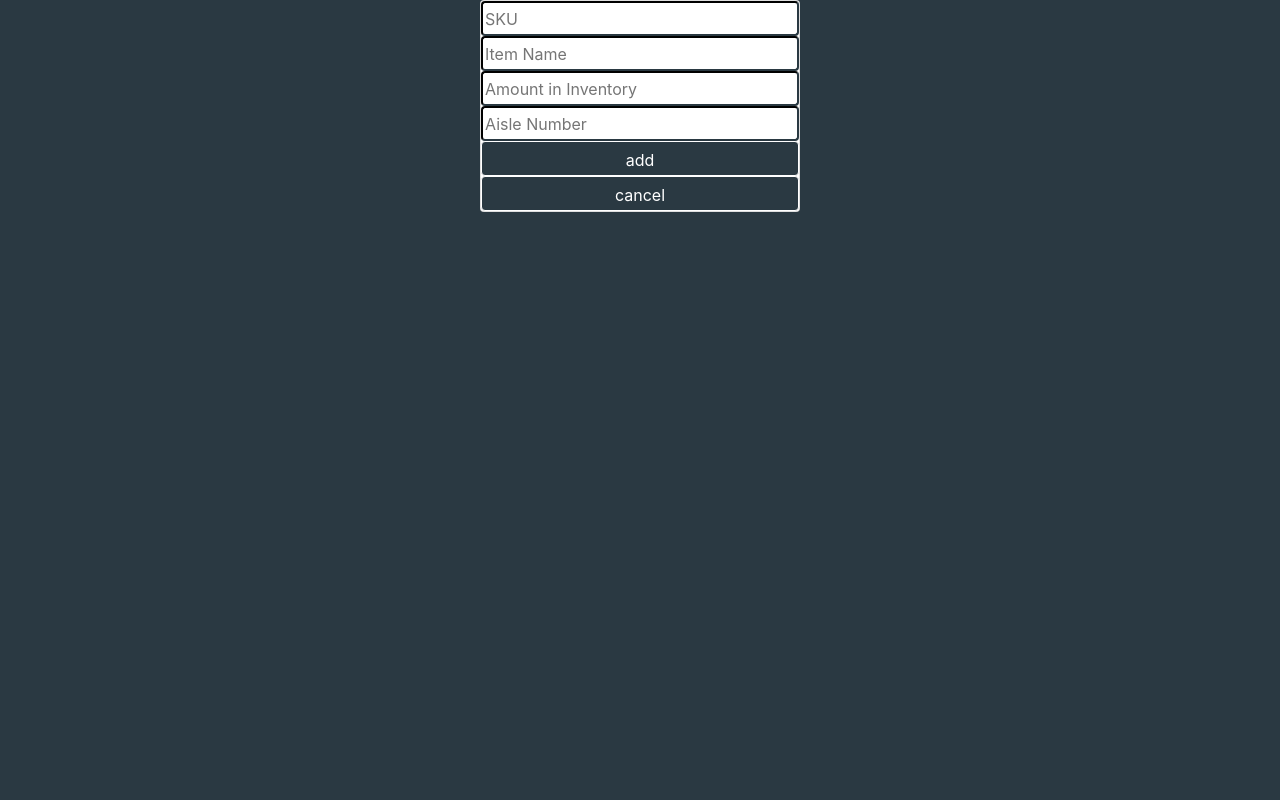
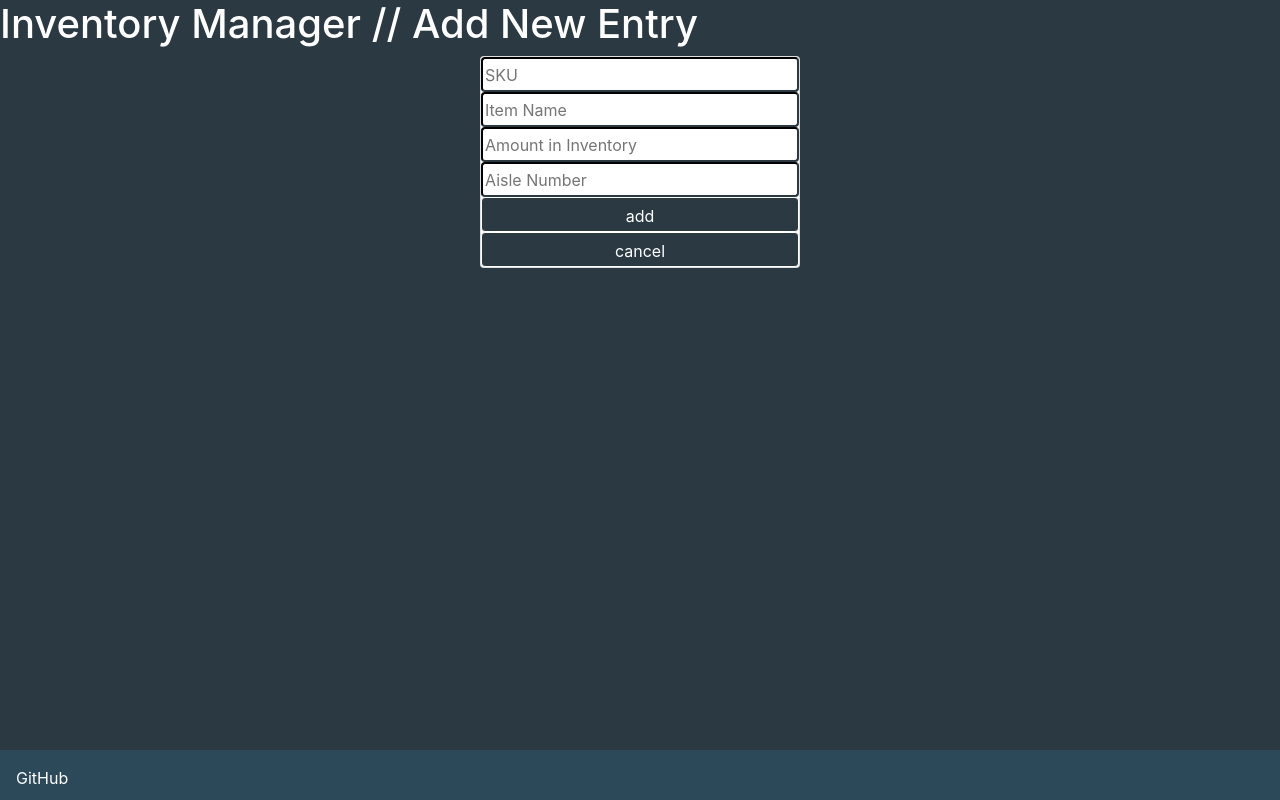
Before and after one commit to mirackara/inventorymanager, a Django app: page /add/ in a window 1280 px wide. Run offline with Django 4.2, Linux system fonts and the light colour scheme; some libraries are stand-ins or nearby versions.

Commit message:
UI Improvements and Code Refactoring

```diff
--- a/inventoryApp/SQLToCSV.py
+++ b/inventoryApp/SQLToCSV.py
@@ -9,13 +9,14 @@ def convertData(context,path):
     for item in context:
         rowToAdd = [item.itemSKU, item.itemName, item.itemAmount, item.itemAisle]
         csvList.append(rowToAdd)
+    # Write all rows to csv file
     with open(path, 'w+', newline='') as f:
         write = csv.writer(f)
         write.writerow(fields)
         write.writerows(csvList)
     f.close()
     fileToDownload = open(path)
+    # Set up HttpResponse as a downloadable
     response = HttpResponse(fileToDownload, content_type='text/csv')
     response['Content-Disposition'] = 'attachment; filename=%s' % smart_str('inventoryCSV.csv')
-    print("Download Sent!")
     return response
--- a/inventoryApp/form.py
+++ b/inventoryApp/form.py
@@ -1,6 +1,5 @@
 from django import forms
 from .models import InventoryModel
-
 
 class InventoryForm(forms.ModelForm):
     class Meta:
--- a/inventoryApp/models.py
+++ b/inventoryApp/models.py
@@ -1,7 +1,9 @@
 from django.db import models
 
+# Basic Model for database containing SKU, Name, Amount, and Aisle
+# If more rows are to be added/removed this is where the changes should occur first!
+
 class InventoryModel(models.Model):
-    # fields of the model
     itemSKU = models.CharField(max_length=200)
     itemName = models.CharField(max_length=200)
     itemAmount = models.IntegerField()
--- a/inventoryApp/searchSQL.py
+++ b/inventoryApp/searchSQL.py
@@ -2,10 +2,14 @@ from django.shortcuts import render
 from inventoryApp.models import InventoryModel
 
 def searchSQL(request):
-    print(request.POST)
     itemSkuPOST = request.POST['itemSku']
     itemNamePOST = request.POST['itemName']
     itemAislePOST = request.POST['itemAisle']
+    # If the user did not fill out any forms
+    if itemNamePOST == '' and itemSkuPOST == '' and itemAislePOST == '':
+        context = InventoryModel.objects.all()
+        return render(request, "home.html", {'query' : context})
+
     if itemSkuPOST != '':
         context = InventoryModel.objects.filter(itemSKU=itemSkuPOST)
         return render(request, "home.html", {'query': context})
--- a/inventoryApp/views.py
+++ b/inventoryApp/views.py
@@ -11,14 +11,12 @@ def deleteHandler(request, itemSKU):
     InventoryModel.objects.filter(itemSKU=itemSKU).delete()
     return redirect('/')
 
-
 # Edit Existing Item
 def editHandler(request, itemSKU):
     if 'update' in request.POST:
         # Retrieve Item from DB
         model = InventoryModel.objects.get(itemSKU=itemSKU)
         # Change values
-        print(request.POST)
         model.itemName = request.POST['itemName']
         model.itemSKU = itemSKU
         model.itemAmount = request.POST['itemAmount']
@@ -32,9 +30,11 @@ def editHandler(request, itemSKU):
         form = InventoryForm(instance=item)
         return render(request, "updateItem.html", {'form': form})
 
+# Display table
 def showItemList(request):
     context = InventoryModel.objects.all()
     return render(request, "home.html", {'query': context})
+
 # Add Item to DB
 def addHandler(request):
     # Initial Load
@@ -43,6 +43,7 @@ def addHandler(request):
     print(request.POST)
     if 'cancelAdd' in request.POST:
         return redirect('/')
+    # Making sure all elements are present before adding to DB
     if 'itemSku' in request.POST and 'itemName' in request.POST \
             and 'itemAmount' in request.POST and 'itemAisle' in request.POST:
         addToSQL(request)
@@ -54,16 +55,18 @@ def indexHandler(request, showList=False):
     if request.POST == {}:
         context = InventoryModel.objects.all()
         return render(request, "home.html", {'query': context})
-    # Add to Database Button
+    # Add to Database
     if 'addToDB' in request.POST:
         return redirect('/add/')
+    # Show List
     if 'listInventory' in request.POST or showList:
         return showItemList(request)
-    # Search for Row Button
+    # Search for Row
     if 'searchDB' in request.POST:
         return searchSQL(request)
-        # Convert to CSV Button
+    # Convert to CSV
     if 'convertToCSV' in request.POST:
+        # Get path of inventoryCSV.csv file
         csvDir = os.path.realpath(os.path.join(os.getcwd(), os.path.dirname(__file__)))
         filePath = os.path.join(csvDir, 'inventoryCSV.csv')
         context = InventoryModel.objects.all()
--- a/inventoryproject/settings.py
+++ b/inventoryproject/settings.py
@@ -20,7 +20,7 @@ BASE_DIR = Path(__file__).resolve().parent.parent
 # See https://docs.djangoproject.com/en/4.0/howto/deployment/checklist/
 
 # SECURITY WARNING: keep the secret key used in production secret!
-SECRET_KEY = 'django-insecure-ndeh*#^4+9$$%prqxq9k1baj+5gxefd0a6t-&k-h^sx+^v$zoq'
+SECRET_KEY = 'secretkey'
 
 # SECURITY WARNING: don't run with debug turned on in production!
 DEBUG = True
@@ -29,7 +29,6 @@ ALLOWED_HOSTS = []
 
 
 # Application definition
-
 INSTALLED_APPS = [
     'django.contrib.admin',
     'django.contrib.auth',
@@ -75,6 +74,8 @@ WSGI_APPLICATION = 'inventoryproject.wsgi.application'
 # Database
 # https://docs.djangoproject.com/en/4.0/ref/settings/#databases
 
+# NOTE: Currently, this is set to sqlite3.
+# If working on a collaborative manner, I would STRONGLY recommend using MySQL.
 DATABASES = {
     'default': {
         'ENGINE': 'django.db.backends.sqlite3',
--- a/templates/addItem.html
+++ b/templates/addItem.html
@@ -2,6 +2,7 @@
 <html lang="en">
 <head>
     <meta charset="UTF-8">
+    <h1 style="color:white;">Inventory Manager // Add New Entry</h1>
     <title>Add To Inventory</title>
         <link rel="stylesheet" href="https://use.fontawesome.com/releases/v5.7.0/css/all.css" integrity="sha384-lZN37f5QGtY3VHgisS14W3ExzMWZxybE1SJSEsQp9S+oqd12jhcu+A56Ebc1zFSJ" crossorigin="anonymous">
         <link rel="stylesheet" href="https://maxcdn.bootstrapcdn.com/bootstrap/4.0.0/css/bootstrap.min.css">
@@ -57,4 +58,10 @@
 
 
 </body>
+<!-- Footer -->
+<footer class="fixed-bottom">
+    <div class="text-left p-3" style="background-color:#2b4959; height: 50px;">
+        <a class="text-white" href="https://github.com/mirackara/projectscatter">GitHub</a>
+    </div>
+</footer>
 </html>
--- a/templates/home.html
+++ b/templates/home.html
@@ -1,6 +1,7 @@
 <!DOCTYPE html>
 <html lang="en">
 <head>
+    <h1 style="color:white;">Inventory Manager</h1>
     <meta charset="UTF-8">
     <title>Inventory Manager</title>
         <link rel="stylesheet" href="https://use.fontawesome.com/releases/v5.7.0/css/all.css" integrity="sha384-lZN37f5QGtY3VHgisS14W3ExzMWZxybE1SJSEsQp9S+oqd12jhcu+A56Ebc1zFSJ" crossorigin="anonymous">
```
Also changed, not shown: inventoryApp/addToSQL.py (+11 -0 lines), templates/updateItem.html (+11 -12 lines), db.sqlite3.
